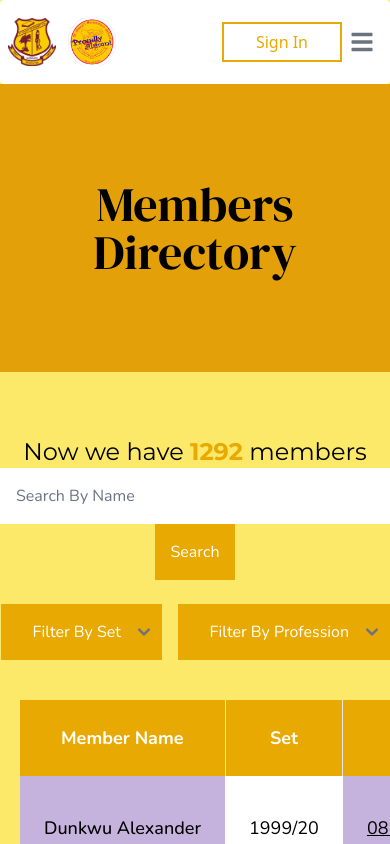
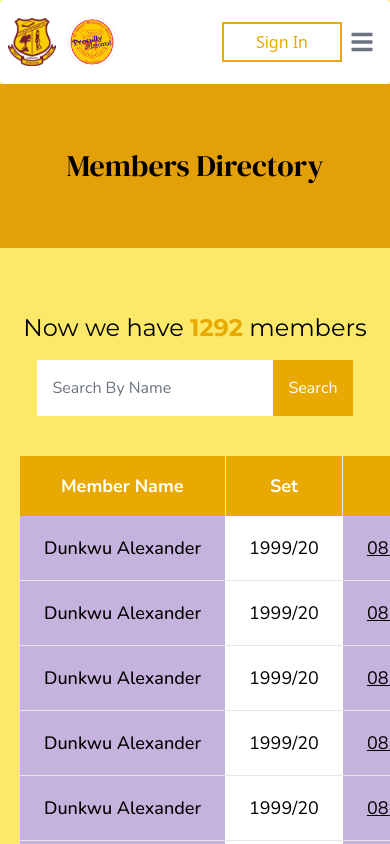
Before and after one commit to Harlexander/Alumni-association-webapp, a Next.js app: page /members in a window 390 px wide. Shown: the top 844 px of the page. Built offline with nearby package versions, Linux system fonts and the light colour scheme; what tw-elements would draw is missing.

Commit message:
responsiveness

```diff
--- a/components/Header/PageHeader.js
+++ b/components/Header/PageHeader.js
@@ -2,9 +2,9 @@ import React from 'react'
 import Link from 'next/link'
 const PageHeader = ({title}) => {
   return (
-    <div className='bg-yellow-400 py-24 flex justify-center items-center'>
+    <div className='bg-yellow-400 py-16 md:py-24 flex justify-center items-center'>
         <div>
-            <p className='font-primary text-center text-5xl'>{title}</p>
+            <p className='font-primary text-center text-3xl md:text-5xl'>{title}</p>
                 {/*
                 <Link href="">
                     <a className='text-center'>Home {'>'} {title}</a>
--- a/components/Navbar/Navbar.js
+++ b/components/Navbar/Navbar.js
@@ -7,7 +7,7 @@ const IndexNavbar = () => {
     const routes = [
         {
             title : "HOME",
-            link  : "#"
+            link  : "/"
         },
         {
             title : "ABOUT US",
--- a/pages/members.js
+++ b/pages/members.js
@@ -101,20 +101,20 @@ const Index = () => {
         title={"Members Directory"}
         />
         <div className="mt-16">
-            <p className="text-center text-2xl md:text-3xl font-[montserrat]">Now we have <span className="text-pry font-bold">1292</span> members</p>
+            <p className="text-center  pb-4 md:pb-0 text-2xl md:text-3xl font-[montserrat]">Now we have <span className="text-pry font-bold">1292</span> members</p>
         </div>
 
-        <div className="md:flex justify-center gap-4 space-y-6 md:space-y-0">
+        <div className="md:flex justify-center gap-4 space-y-2 md:space-y-6 md:space-y-0">
             <div className="text-center font-nunito md:py-8">
-                <input className="p-4 border-0 w-[25rem]"
+                <input className="p-4 border-0 md:w-[25rem]"
                 placeholder="Search By Name"
                 type={'text'}/>
                 <button
                 className="p-4 bg-pry text-[white]"
                 >Search</button>
             </div>
-            <div className="text-center text-[white] space-x-4 font-nunito md:py-8">
-                <select placeholder={'filter by set'} className="p-4 px-8 border-0 bg-pry">
+            <div className="text-center hidden md:block text-[white] space-x-4 font-nunito md:py-8">
+                <select placeholder={'filter by set'} className="md:p-4 px-8 border-0 bg-pry">
                     <option className="text-[white]" disabled selected>Filter By Set</option>
                     <option className="text-[white]">All Set</option>
                     {
@@ -123,7 +123,7 @@ const Index = () => {
                         ))
                     }
                 </select>
-                <select placeholder={'filter by profession'} className="p-4 px-8 border-0 bg-pry">
+                <select placeholder={'filter by profession'} className="md:p-4 px-8 border-0 bg-pry">
                     <option className="text-[white]" disabled selected>Filter By Profession</option>
                     <option className="text-[white]">All Profession</option>
                     {
@@ -139,19 +139,19 @@ const Index = () => {
     <table className="w-full text-lg text-center text-left ">
         <thead className="bg-pry text-[white]">
             <tr>
-                <th scope="col" className="py-6 px-6 border-r">
+                <th scope="col" className="py-4 md:py-6 px-6 border-r">
                    Member Name
                 </th>
-                <th scope="col" className="py-6 px-6 border-r">
+                <th scope="col" className="py-4 md:py-6 px-6 border-r">
                     Set
                 </th>
-                <th scope="col" className="py-6 px-6 border-r">
+                <th scope="col" className="py-4 md:py-6 px-6 border-r">
                     Mobile
                 </th>
-                <th scope="col" className="py-6 px-6 border-r">
+                <th scope="col" className="py-4 md:py-6 px-6 border-r">
                     Profession
                 </th>
-                <th scope="col" className="py-6 px-6 ">
+                <th scope="col" className="py-4 md:py-6 px-6 ">
                     City
                 </th>
             </tr>
@@ -160,21 +160,21 @@ const Index = () => {
             {
                 members.map(({city, name, mobile, profession, set}, index) => (
                     <tr key={index} className="bg-white py- border-b dark:bg-gray-800 dark:border-gray-700 text-lg">
-                    <th scope="row" className="py-6 px-6 font-medium bg-[#c5b2dd] whitespace-nowrap dark:text-white">
+                    <th scope="row" className="py-1 md:py-6 px-6 font-medium bg-[#c5b2dd] whitespace-nowrap dark:text-white">
                         {name}
                     </th>
-                    <td className="py-6 px-6">
+                    <td className="py-1 md:py-6 px-6">
                        {set}
                     </td>
-                    <td className="py-6 bg-[#c5b2dd] px-6">
+                    <td className="py-1 md:py-6 bg-[#c5b2dd] px-6">
                       <a href={`tel:${mobile}`} className="underline">
                          {mobile}
                       </a>
                     </td>
-                    <td className="py-6 px-6">
+                    <td className="py-1 md:py-6 px-6">
                         {profession}
                     </td>
-                    <td className="py-6 bg-[#c5b2dd] px-6">
+                    <td className="py-1 md:py-6 bg-[#c5b2dd] px-6">
                         {city}
                     </td>
                 </tr>
```
